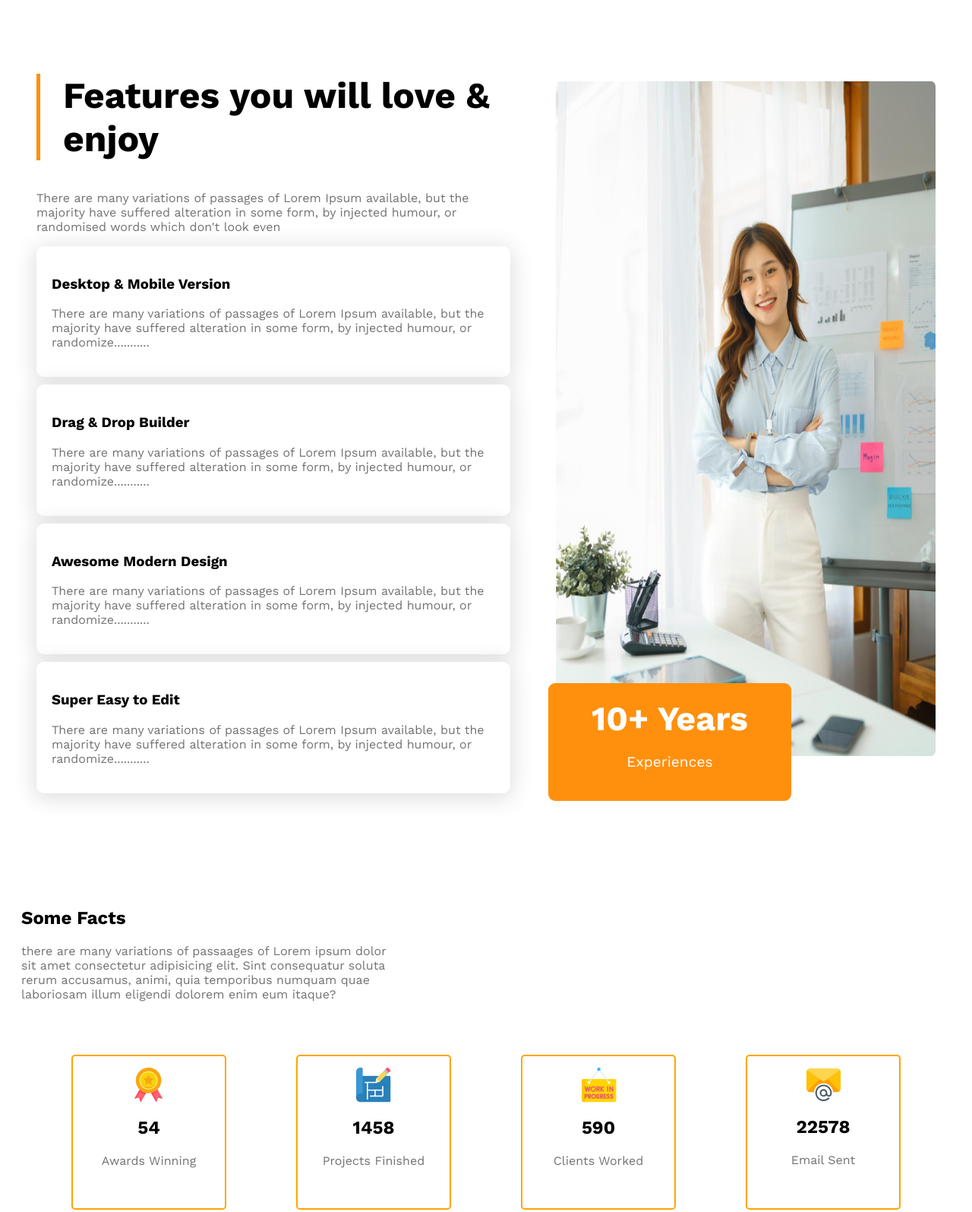
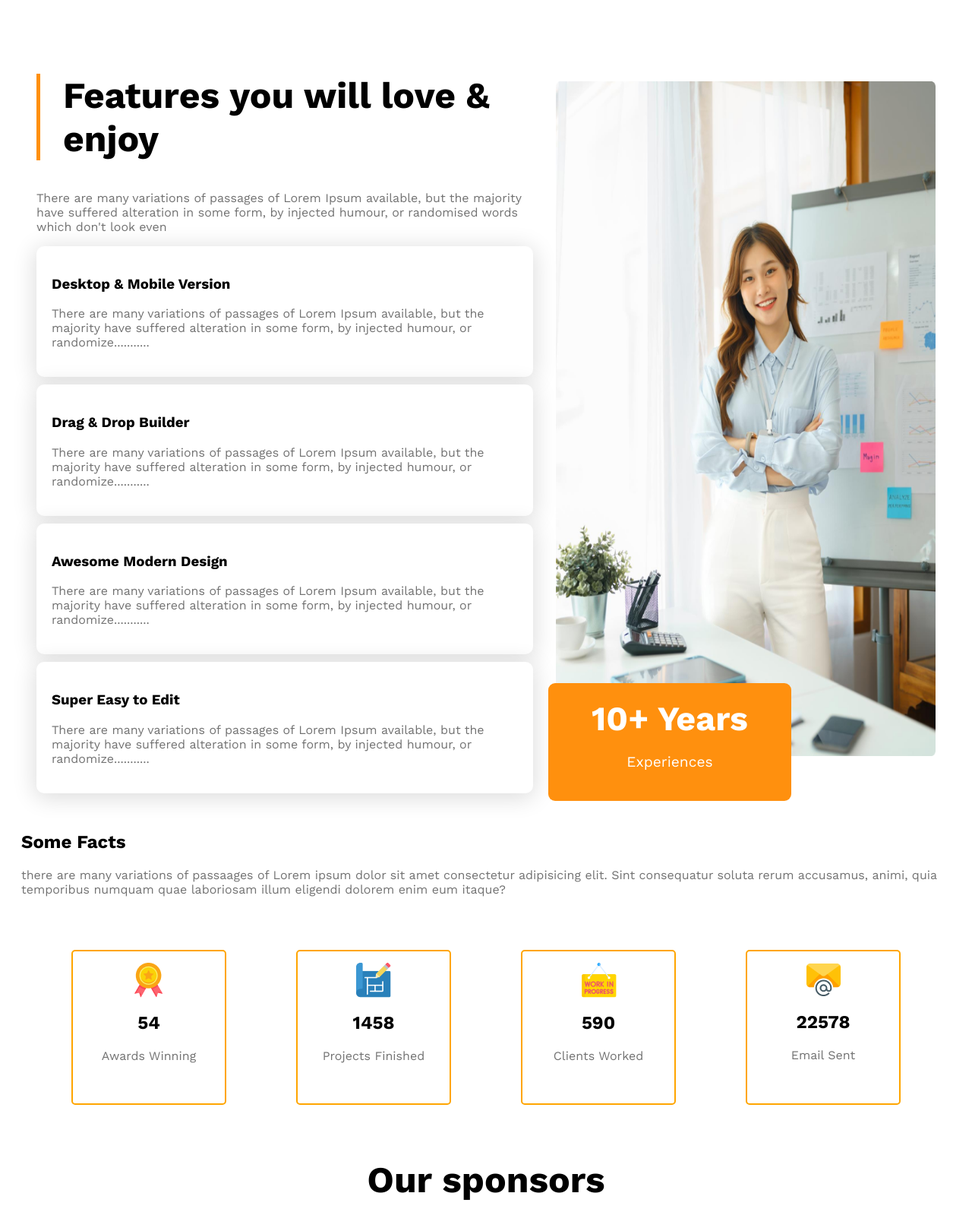
Before and after one commit to Adnan-Pranto/Responsive-web, a plain HTML site: page index.html in a window 1280 px wide. Shown: the part 2062-3657 px from the top of the page at 76% size. Drawn offline with nearby package versions, Linux system fonts and the light colour scheme.

Commit message:
Finished

```diff
--- a/styles/style.css
+++ b/styles/style.css
@@ -23,7 +23,7 @@
 
 .features ,
 .sponsor {
-    margin-top: 150px;
+    margin-top: 50px;
 }
 
 .para-sponsor,
@@ -116,7 +116,7 @@ footer {
     margin-top: 130px;
     justify-content: space-between;
     height: 100%;
-    gap: 50px;
+    gap: 20px;
 }
 
 .design-left{
@@ -126,7 +126,6 @@ footer {
 .border-background {
     padding: 20px;
     border-radius: 10px;
-    /* border: 5px solid gray; */
     margin-top: 10px;
     background: #fff;
     box-shadow: 0px 4px 30px 2px gainsboro;
@@ -154,10 +153,6 @@ footer {
 
 }
 /* 5th Some Facts of Some Reward Section */
-.facts {
-    /* margin-top: 400px; */
-    width: 500px;
-}
 
 .rewards, .logo {
     display: flex;
@@ -209,7 +204,9 @@ footer {
         position: static;
         width: 250px;
     }
-    .text-container {
+    .text-container,
+    .second-container
+    {
         margin: 20px;
     }
     .facts {
```
